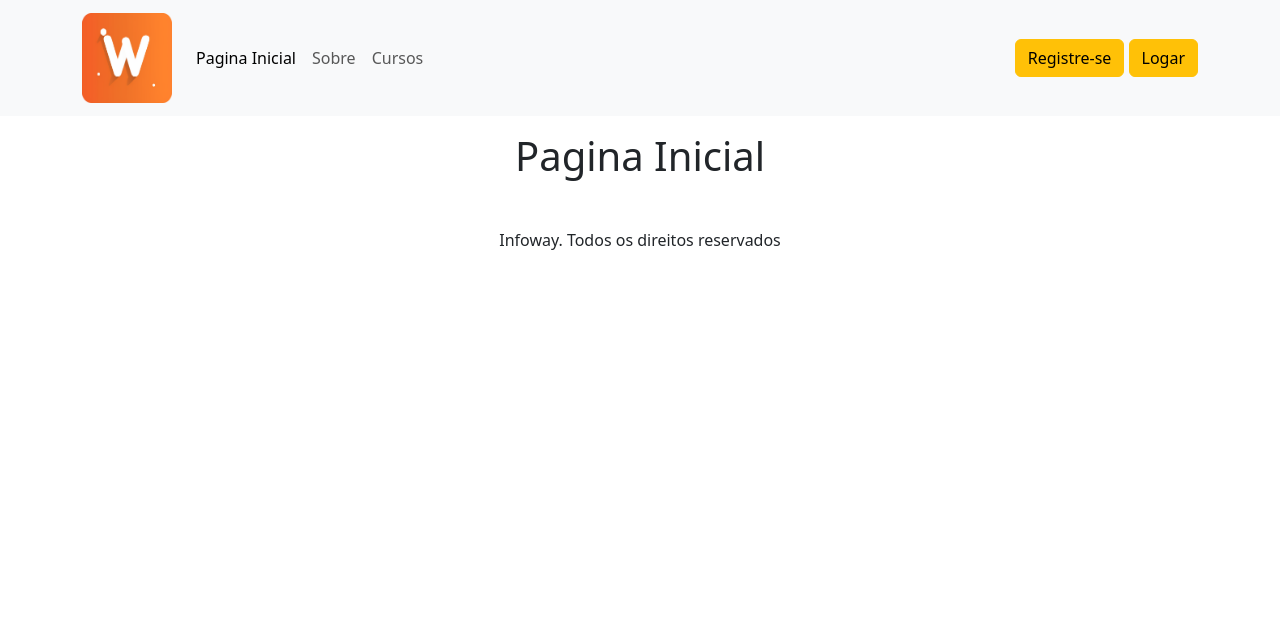
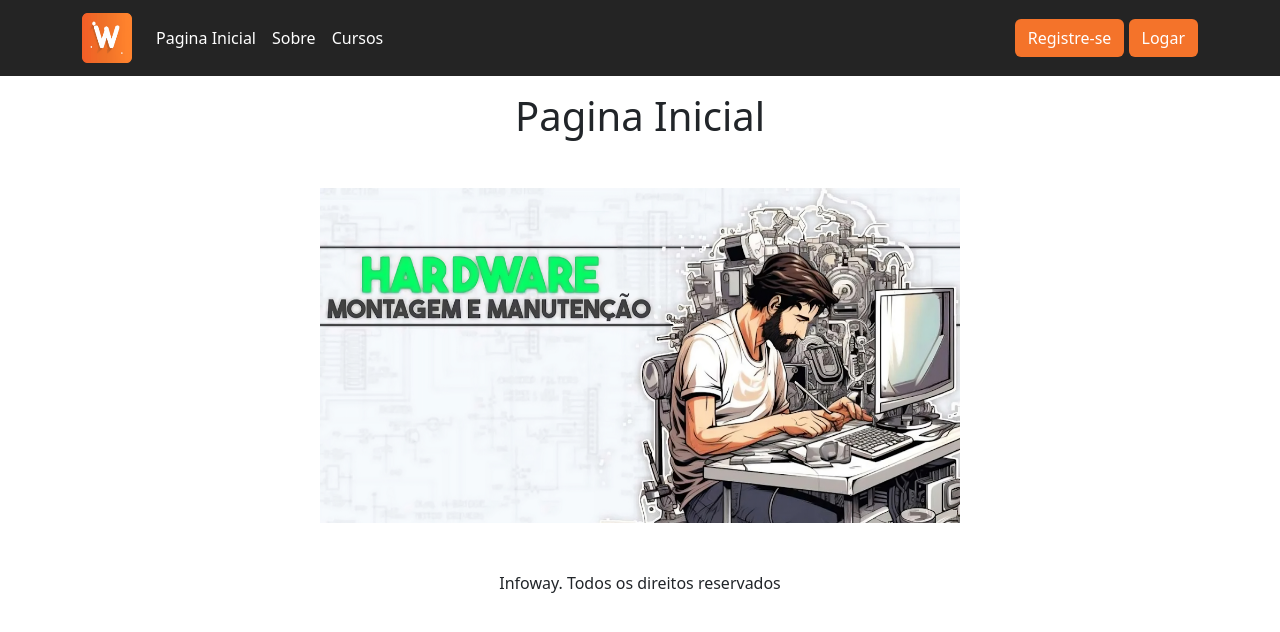
Before and after one commit to arvlotus/infoway, a PHP site: page / in a window 1280 px wide. Shown: the top 632 px of the page. Run offline with PHP 8.4, Linux system fonts and the light colour scheme.

Commit message:
Adicionando carousel

```diff
--- a/components/header.php
+++ b/components/header.php
@@ -22,10 +22,10 @@ function isActivepage($currentPage, $pageName)
   <link rel="stylesheet" href="./css/infoway.css">
 </head>
 
-<nav class="navbar navbar-expand-lg bg-body-tertiary">
+<nav class="navbar navbar-expand-lg bg-custom">
   <div class="container">
     <a class="navbar-brand" href="index.php">
-      <img src="css/Infoway/INFORWAY.PNG" alt="logoinfo" width="90" height="90">
+      <img src="css/Infoway/INFORWAY.PNG" alt="logoinfo" width="50" height="50">
     </a>
     <button class="navbar-toggler" type="button" data-bs-toggle="collapse" data-bs-target="#navbarNav" aria-controls="navbarNav" aria-expanded="false" aria-label="Toggle navigation">
       <span class="navbar-toggler-icon"></span>
@@ -33,7 +33,7 @@ function isActivepage($currentPage, $pageName)
   <div class="collapse navbar-collapse" id="navbarNav">
       <ul class="navbar-nav">
         <li class="nav-item">
-          <a class="nav-link active" aria-current="page" href="index.php">
+          <a class="nav-link active" href="index.php">
             Pagina Inicial
           </a>
         </li>
@@ -49,12 +49,12 @@ function isActivepage($currentPage, $pageName)
         </li>
       </ul>
       </div>
-      <div class="reglogin">
+      <div class="reglogin ml-auto">
       <form class="form-inline my-2 my-lg-0">
-        <a class="btn btn-warning" href="register.php">
+        <a class="btn btn-custom" href="register.php">
           Registre-se
         </a>
-        <a class="btn btn-warning" href="register.php">
+        <a class="btn btn-custom" href="register.php">
           Logar
         </a>
       </form>
--- a/css/infoway.css
+++ b/css/infoway.css
@@ -0,0 +1,26 @@
+.bg-custom{
+    background-color: rgb(36, 36, 36);
+}
+
+.collapse a{
+    color: #fff;
+}
+.navbar-nav .nav-item .nav-link.active
+{
+    color: #fff;
+}
+.navbar-nav .nav-item .nav-link:hover {
+    color: #ff9900;
+    transition: color 0.3s;
+  }
+
+
+.btn-custom:hover {
+    background-color: #fccb83;
+}
+
+.btn-custom {
+    background-color: #f4732a;
+    color: #ffffff;
+
+  }
--- a/index.php
+++ b/index.php
@@ -2,9 +2,24 @@
 include_once(__DIR__ . '/components/header.php');
 ?>
 
-<main class="container ">
-  <h1 class="text-center mt-3">Pagina Inicial</h1>
+<main class="container">
+  <h1 class="text-center mt-3 mb-5">Pagina Inicial</h1>
 </main>
+
+<div id="carouselExampleSlidesOnly" class="carousel slide" data-bs-ride="carousel">
+  <div class="carousel-inner">
+    <div class="carousel-item active">
+      <img src="css/Infoway/HARDWARE.png" class="d-block w-50 mx-auto" alt="imagen1">
+    </div>
+    <div class="carousel-item">
+      <img src="css/Infoway/JAVASCRIPT.png" class="d-block w-50 mx-auto" alt="imagen2">
+    </div>
+    <div class="carousel-item">
+      <img src="css/Infoway/PHP POO.png" class="d-block w-50 mx-auto" alt="imagen3">
+    </div>
+  </div>
+</div>
+
 <?php
 include_once(__DIR__ . '/components/footer.php');
 ?>
```
